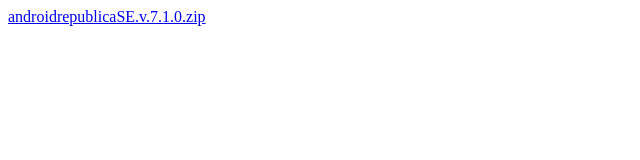
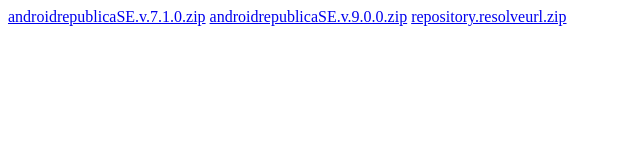
Before and after one commit to the-glitch69/kodi, a plain HTML site: page index.html in a window 1280 px wide. Shown: the whole page, without its empty margins (0-640 px from the left). Drawn offline with Linux system fonts and the light colour scheme.

Commit message:
Update index.html

```diff
--- a/index.html
+++ b/index.html
@@ -1,2 +1,4 @@
 <!DOCTYPE html>
 <a href="androidrepublicaSE.v.7.1.0.zip">androidrepublicaSE.v.7.1.0.zip</a>
+<a href="androidrepublicaSE.v.9.0.0.zip">androidrepublicaSE.v.9.0.0.zip</a>
+<a href="repository.resolveurl.zip">repository.resolveurl.zip</a>
```
